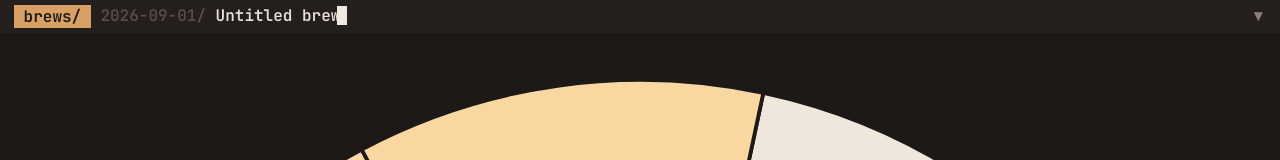
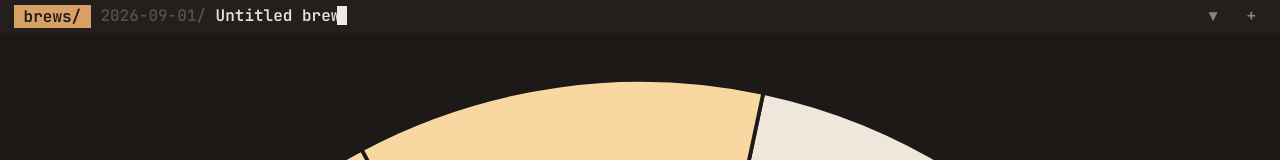
Before and after one commit to vaaldy/ajinokopi, a React (Vite) app: page / in a window 1280 px wide. Shown: the top 160 px of the page. Built offline with nearby package versions, Linux system fonts and the light colour scheme.

Commit message:
[chore] anti fat finger for fat fingers

```diff
--- a/src/App.jsx
+++ b/src/App.jsx
@@ -169,6 +169,9 @@ export default function App() {
                   }
                   setMenu(opening ? 'brews' : null);
                 }}>{'\u25be'}</button>
+        {/* same action as "+ new file..." in the tree, one tap instead of two */}
+        <button className="picker" aria-label="New brew"
+                onClick={() => { newBrew(); setMenu(null); }}>+</button>
         {menu === 'brews' && (
           <div className="menu" role="listbox">
             {brewRows(store.brews, open).map(r =>
--- a/src/styles.css
+++ b/src/styles.css
@@ -37,7 +37,9 @@ body {
 
 .picker {
   background: none; border: 0; color: #8d8177; font: inherit;
-  padding: 0 4px; margin: 0;
+  /* 10px not 4: two ~18px targets 1ch apart in the thumb corner was fat-finger bait, and a
+     missed caret lands on "+", which creates state */
+  padding: 0 10px; margin: 0;
 }
 .picker:active, .picker[aria-expanded="true"] { color: #f0e9e2; }
 
```
